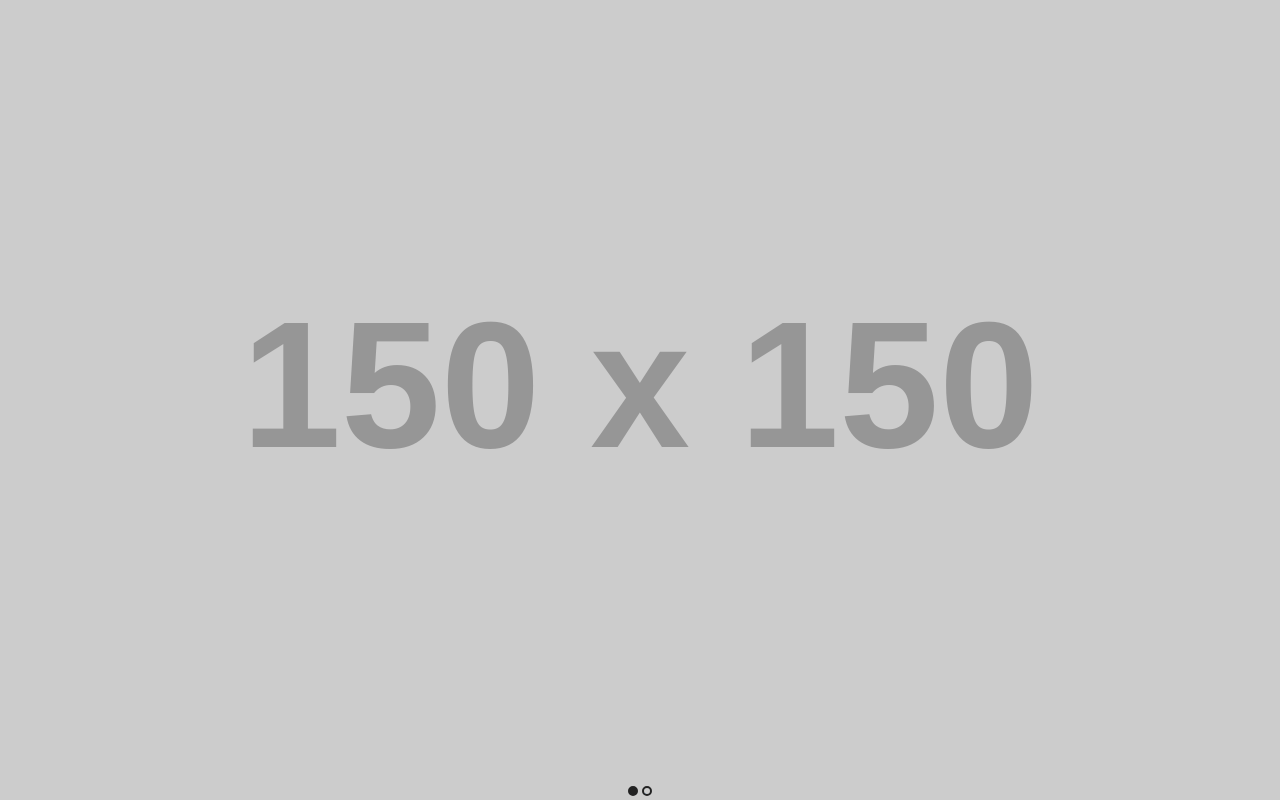
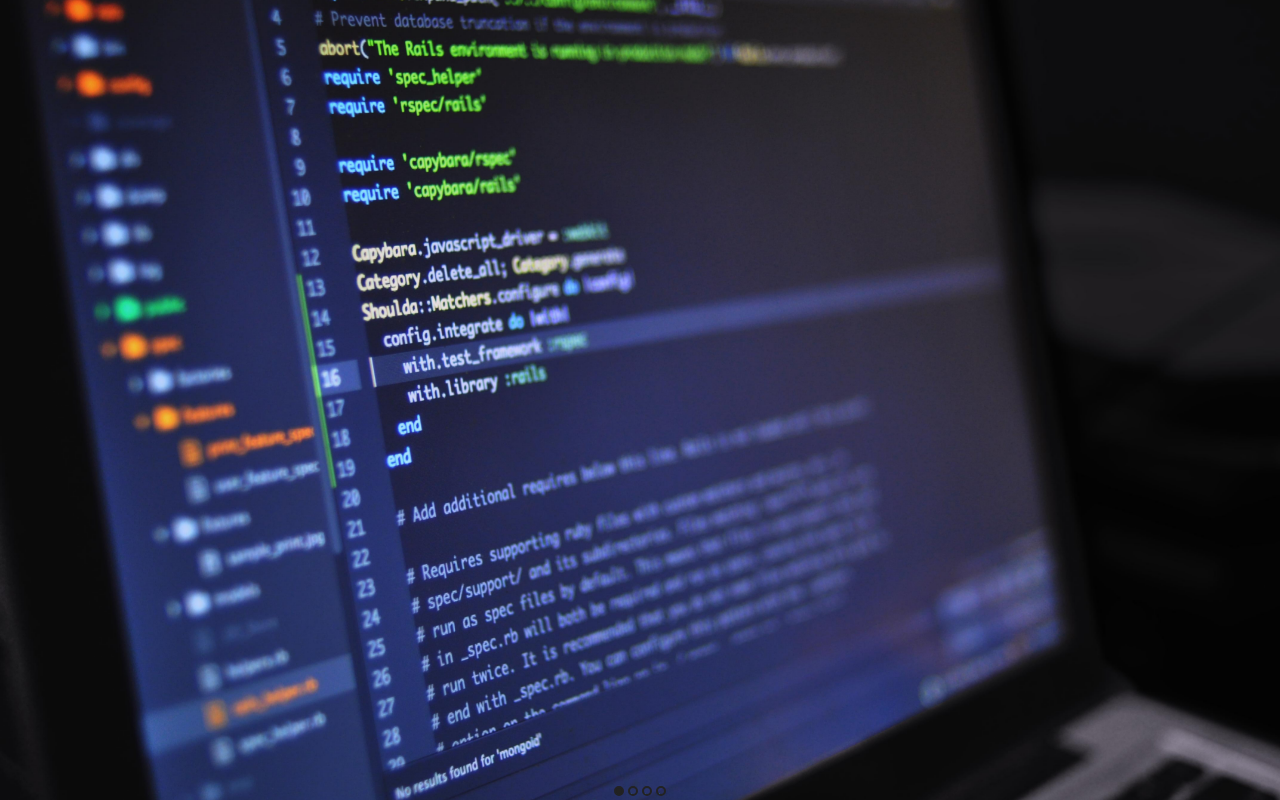
Before and after one commit to jonathan1965/myportfolio, a plain HTML site: page index.html in a window 1280 px wide. Drawn offline with nearby package versions, Linux system fonts and the light colour scheme; placeholder pictures from the web are drawn by us.

Commit message:
simple tag

```diff
--- /dev/null
+++ b/css/style.css
@@ -0,0 +1,10 @@
+* {
+    margin: 0;
+    padding: 0;
+    box-sizing:border-box ;
+
+    }
+
+.slides-container img {
+   max-width: 100% !important;
+}
--- a/index.html
+++ b/index.html
@@ -5,7 +5,9 @@
     <meta http-equiv="X-UA-Compatible" content="IE=edge">
     <meta name="viewport" content="width=device-width, initial-scale=1.0">
     <title>My Portfolio</title>
+
     <link rel="stylesheet" href="css/superslides.css">
+    <link rel="stylesheet" href="css/style.css">
      <link rel="stylesheet" href="https://maxcdn.bootstrapcdn.com/bootstrap/3.3.7/css/bootstrap.min.css" integrity="sha384-BVYiiSIFeK1dGmJRAkycuHAHRg32OmUcww7on3RYdg4Va+PmSTsz/K68vbdEjh4u" crossorigin="anonymous">
     <script src="https://code.jquery.com/jquery-3.5.1.min.js" integrity="sha256-9/aliU8dGd2tb6OSsuzixeV4y/faTqgFtohetphbbj0=" crossorigin="anonymous"></script>
 
@@ -13,8 +15,10 @@
 <body>
     <div id="slides">
   <div class="slides-container">
-    <img src="https://via.placeholder.com/150" alt="">
-    <img src="https://via.placeholder.com/150" alt="">
+    <img src="img/pexels-luis-gomes-546819.jpg" alt="">
+    <img src="img/pexels-designecologist-1779487.jpg" alt="">
+    <img src="img/pexels-ono-kosuki-5648048.jpg" alt="">
+    <img src="img/IMG_20200723_160736.jpg" alt="">
   </div>
 </div>
 
```
Also changed, not shown: img/pexels-designecologist-1779487.jpg (added), img/pexels-luis-gomes-546819.jpg (added), 3 other files.
